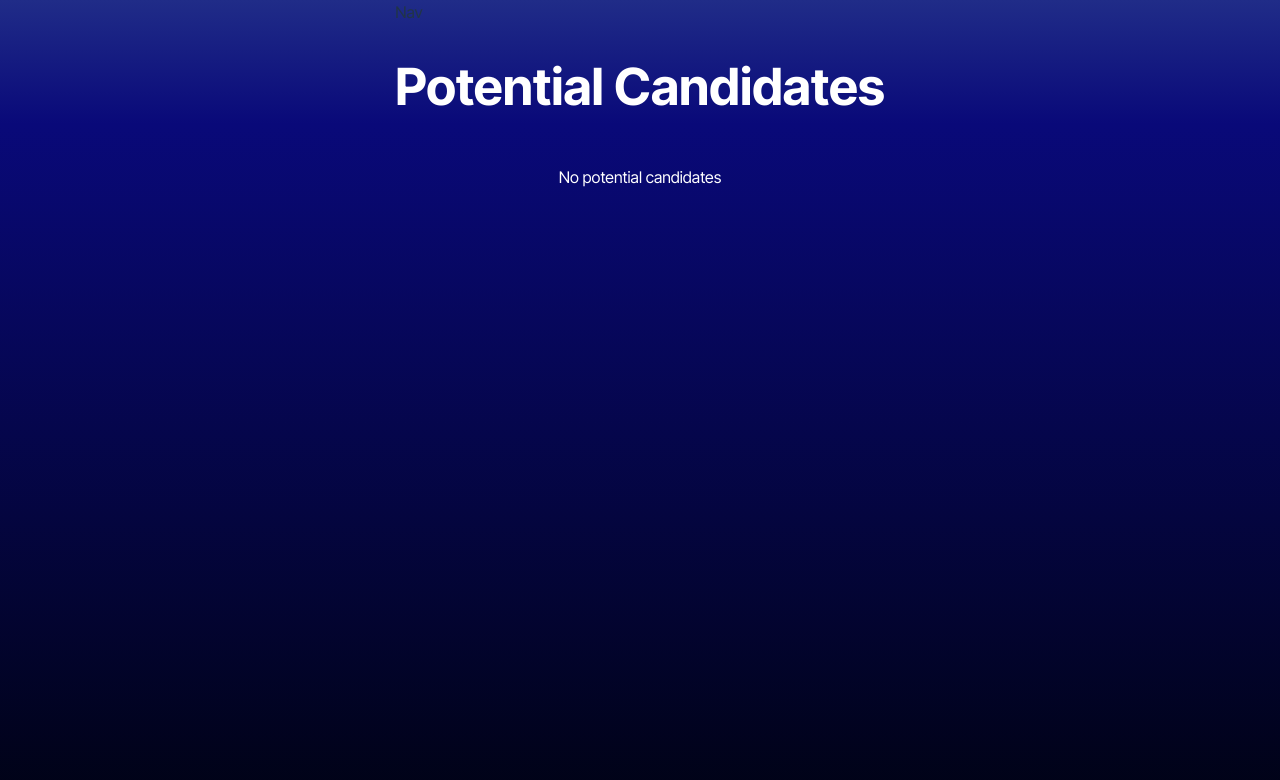
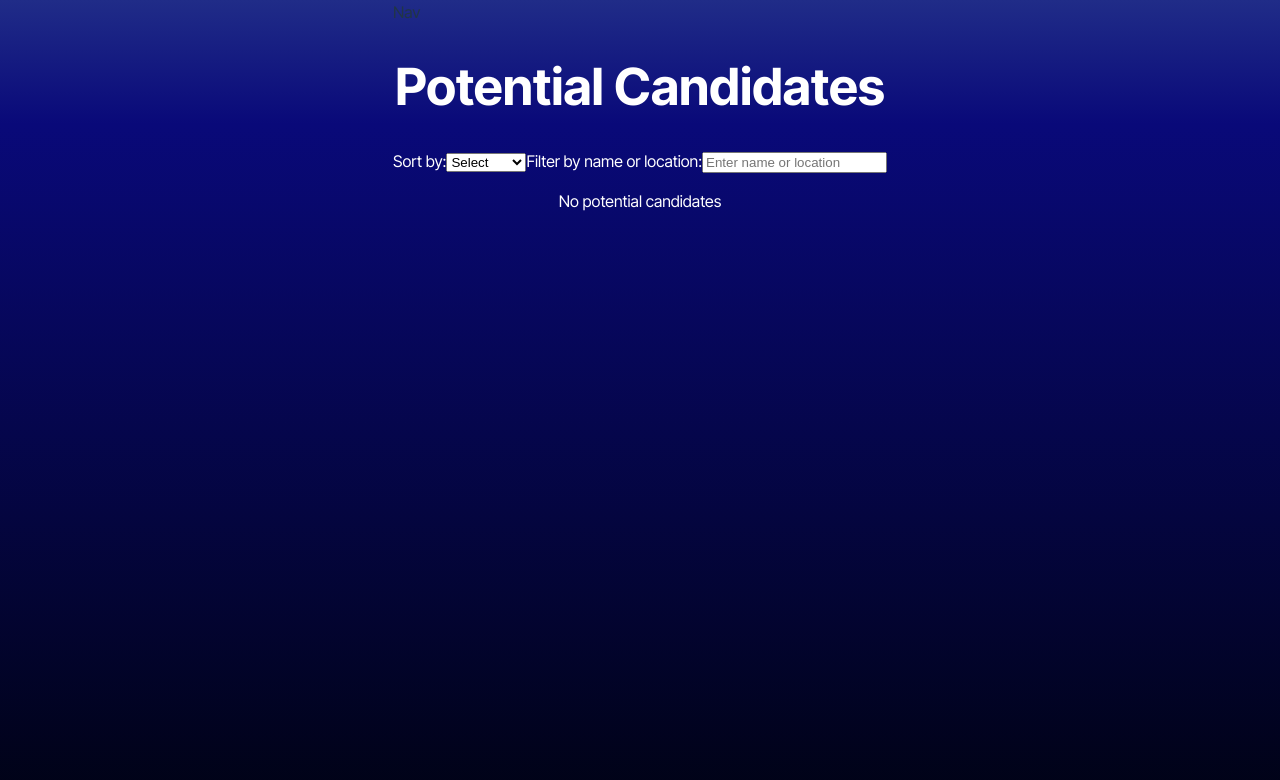
Before and after one commit to RoryDowse/candidate-search, a React (Vite) app: page /SavedCandidates in a window 1280 px wide. Shown: the top 780 px of the page. Built offline with nearby package versions, Linux system fonts and the light colour scheme.

Commit message:
add filter and sort methods

```diff
--- a/src/api/API.tsx
+++ b/src/api/API.tsx
@@ -1,7 +1,7 @@
 const searchGithub = async () => {
   try {
     const start = Math.floor(Math.random() * 100000000) + 1;
-    console.log(import.meta.env);
+    // console.log(import.meta.env);
     const response = await fetch(
       `https://api.github.com/users?since=${start}`,
       {
--- a/src/pages/SavedCandidates.tsx
+++ b/src/pages/SavedCandidates.tsx
@@ -2,8 +2,18 @@ import { useEffect, useState } from "react";
 import Candidate from '../interfaces/Candidate.interface';
 
 const SavedCandidates = () => {
+
+  // State to hold the list of saved candidates
   const [candidates, setCandidates] = useState<Candidate[]>([]);
+
+  // State for errors
   const [error, setError] = useState<string | null>(null);
+
+  // State to hold the sort criteria
+  const [sortCriteria, setSortCriteria] = useState<string>('');
+
+  // State to hold the filter text
+  const [filterText, setFilterText] = useState<string>('');
 
 useEffect(() => {
   // Retrieve saved candidates from localStorage when component mounts
@@ -20,11 +30,46 @@ useEffect(() => {
   return (
     <>
       <h1>Potential Candidates</h1>
+      <div>
+        {/* Sorting dropdown menu */}
+        <label>Sort by:</label>
+        <select value={sortCriteria} onChange={(e) => setSortCriteria(e.target.value)}>
+          <option value="">Select</option>
+          <option value="name">Name</option>
+          <option value="location">Location</option>
+          <option value="company">Company</option>
+        </select>
+
+        {/* Filter input field */}
+        <label>Filter by name or location:</label>
+        <input
+          type="text"
+          value={filterText}
+          onChange={(e) => setFilterText(e.target.value)}
+          placeholder="Enter name or location"
+        />
+      </div>
+
+      {/* Error message or list of candidates */}
       {error ? (
         <p>{error}</p>
       ) : (
         <ul>
-          {candidates.map((candidate) => (
+          {candidates
+            .filter(candidate =>
+            (candidate.name ?? '').toLowerCase().includes(filterText.toLowerCase()) ||
+            (candidate.location ?? '').toLowerCase().includes(filterText.toLowerCase())
+            )
+            .sort((a, b) => {
+              if (sortCriteria === 'name')
+                return (a.name ?? '').localeCompare(b.name as string);
+              if (sortCriteria === 'location')
+                return (a.location ?? '').localeCompare(b.location as string);
+              if (sortCriteria === 'company')
+                return (a.company ?? '').localeCompare(b.company as string);
+              return 0;
+            })
+          .map((candidate) => (
             <li>
               <img src={candidate.avatar_url as string} alt={candidate.name as string} />
               <h2>{`${candidate.name} (${candidate.login})`}</h2>
```
